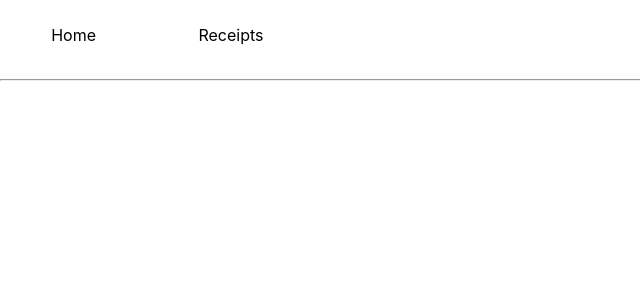
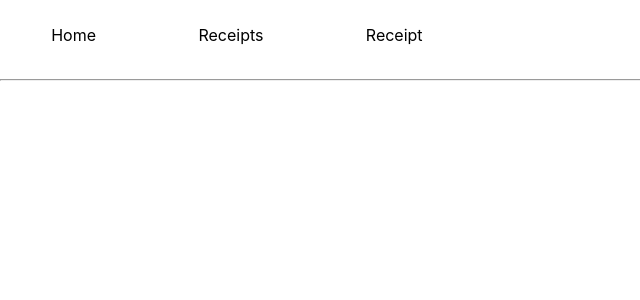
Before and after one commit to Matthew-Crick/Acn-hackathon-2022, a React (Create React App) app in the folder digital-receipt/: page / in a window 1280 px wide. Shown: the top 300 px of the page, without its empty margins (0-640 px from the left). Built offline with nearby package versions, Linux system fonts and the light colour scheme.

Commit message:
merged receipt page to menu

```diff
--- a/digital-receipt/src/App.js
+++ b/digital-receipt/src/App.js
@@ -1,9 +1,10 @@
 import './App.css';
+import HomePage from './home';
+import BasicGrid from './container';
 import ListPage from './list';
 import { BrowserRouter as Router, Route, Switch} from "react-router-dom";
 import { Link } from 'react-router-dom';
 import { Button, Navbar, Nav, NavItem, NavDropdown, MenuItem } from 'react-bootstrap';
-import HomePage from './home';
 
 function App() {
   return (
@@ -13,9 +14,13 @@ function App() {
         <Navbar className = "navBar">
         <Link to = "/home" className = "link">Home</Link>
         <Link to = "/list" className = "link">Receipts</Link>
+        <Link to = "/receipt" className = "link">Receipt</Link>
         </Navbar>
         <hr></hr>
         <Switch>
+        <Route exact path = "/receipt">
+           <BasicGrid />
+          </Route>
           <Route exact path = "/list">
            <ListPage />
           </Route>
```
